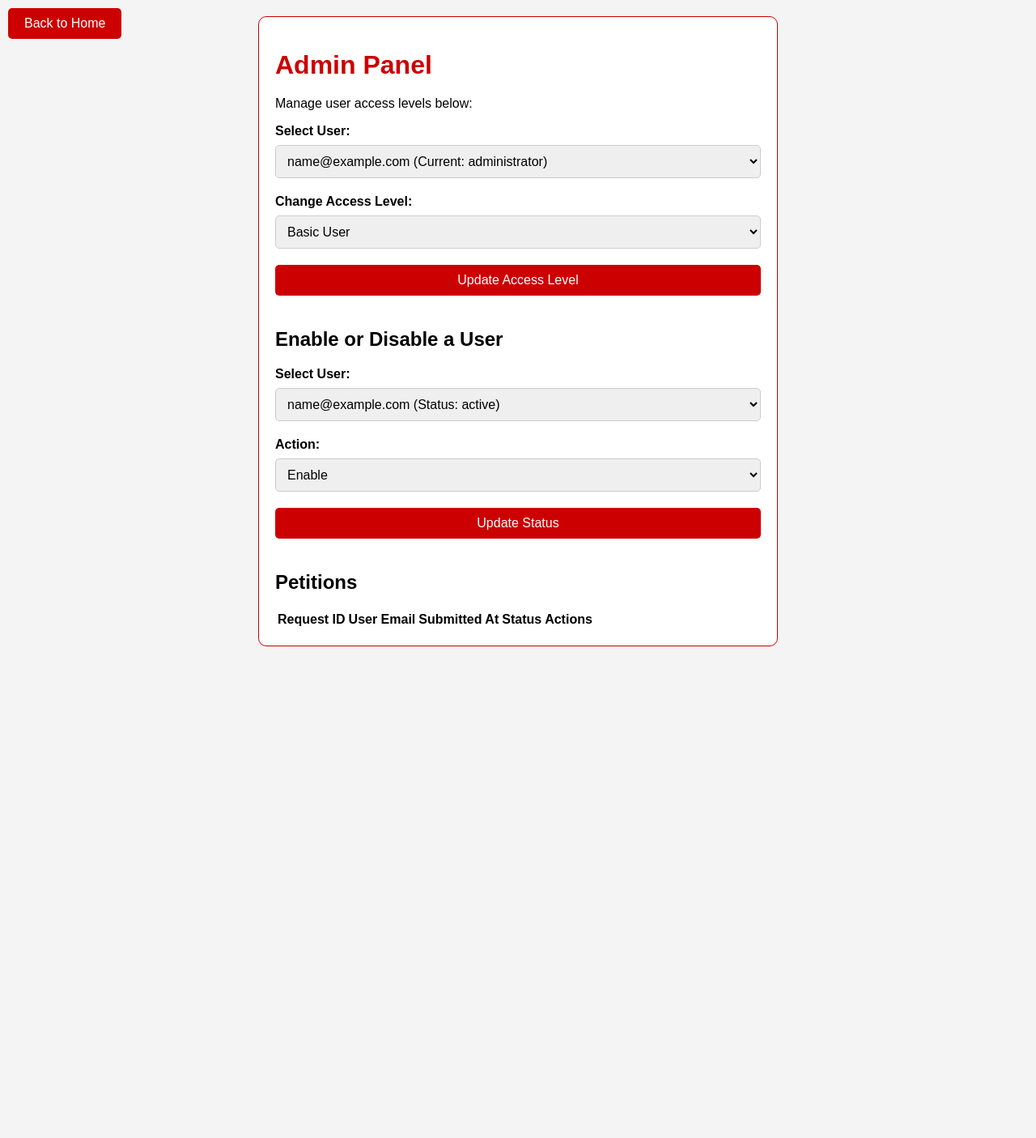
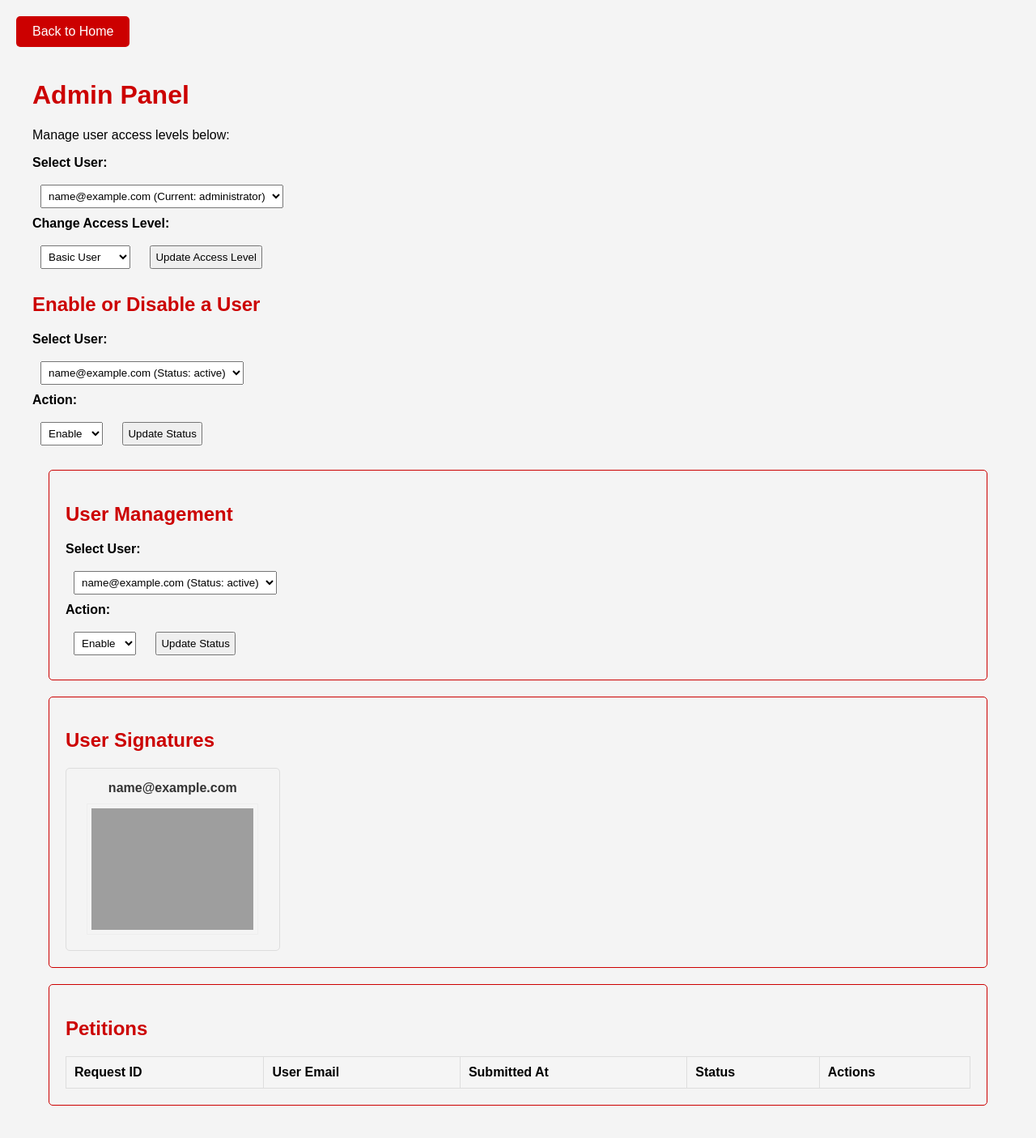
Before and after one commit to Itaho/Project-01-COSC4353, a Flask app: page /adminpanel.html in a window 1280 px wide. Shown: the whole page at 81% size. Before the commit the page ends 798 px from the top, so only its background shows below. Run offline with Flask 3, Linux system fonts and the light colour scheme; tables that the repository leaves empty hold one stand-in row (values such as "Sample post"); data that the repository does not hold is empty; grey boxes are pictures that could not be loaded.

Commit message:
Add signature display in admin panel

```diff
--- a/app.py
+++ b/app.py
@@ -135,18 +135,22 @@ def admin_panel():
     try:
         conn = get_db_connection()
         cursor = conn.cursor(dictionary=True)
-        # Query joins users and roles tables to get current access levels
+        # Query joins users and roles tables to get current access levels and signature paths
         cursor.execute("""
-            SELECT u.email AS username,
-                   CASE
-                       WHEN r.role_name = 'admin' THEN 'administrator'
-                       ELSE 'basic'
-                   END AS access_level,
-                   u.status
+            SELECT
+                u.email AS username,
+                CASE
+                    WHEN r.role_name = 'admin' THEN 'administrator'
+                    ELSE 'basic'
+                END AS access_level,
+                u.status,
+                u.signature_path
             FROM users u
             JOIN roles r ON u.role_id = r.role_id
+            ORDER BY u.email
         """)
         users = cursor.fetchall()
+
         # loads petitions
         cursor.execute("""
             SELECT
--- a/templates/adminpanel.html
+++ b/templates/adminpanel.html
@@ -12,16 +12,11 @@
       padding: 20px;
     }
     .container {
-      max-width: 600px;
-      margin: auto;
-      background: #fff;
-      padding: 20px;
-      border: 1px solid #c00;
-      border-radius: 10px;
+      max-width: 1200px;
+      margin: 0 auto;
     }
-    h1 {
-      color: #c00;
-      margin-bottom: 20px;
+    h1, h2 {
+      color: #cc0000;
     }
     label {
       display: block;
@@ -29,21 +24,36 @@
       font-weight: bold;
     }
     select, button {
+      margin: 10px;
+      padding: 5px;
+    }
+    table {
       width: 100%;
+      border-collapse: collapse;
+      margin-top: 20px;
+    }
+    th, td {
       padding: 10px;
+      border: 1px solid #ddd;
+      text-align: left;
+    }
+    th {
+      background-color: #f5f5f5;
+    }
+    .back-button {
+      display: inline-block;
+      padding: 10px 20px;
+      background-color: #cc0000;
+      color: white;
+      text-decoration: none;
+      border-radius: 5px;
       margin-bottom: 20px;
-      border: 1px solid #ccc;
+    }
+    .user-management, .petitions, .signatures {
+      margin: 20px;
+      padding: 20px;
+      border: 1px solid #cc0000;
       border-radius: 5px;
-      font-size: 1em;
-    }
-    button {
-      background-color: #c00;
-      color: #fff;
-      border: none;
-      cursor: pointer;
-    }
-    button:hover {
-      opacity: 0.9;
     }
     .nav-button {
       position: fixed;
@@ -61,10 +71,37 @@
       opacity: 0.9;
     }
 
+    .signature-grid {
+      display: grid;
+      grid-template-columns: repeat(auto-fill, minmax(250px, 1fr));
+      gap: 20px;
+      margin-top: 20px;
+    }
+
+    .signature-card {
+      border: 1px solid #ddd;
+      padding: 15px;
+      border-radius: 5px;
+      text-align: center;
+    }
+
+    .signature-card h3 {
+      margin: 0 0 10px 0;
+      font-size: 16px;
+      color: #333;
+    }
+
+    .signature-image {
+      max-width: 100%;
+      max-height: 150px;
+      object-fit: contain;
+      border: 1px solid #eee;
+      padding: 5px;
+    }
   </style>
 </head>
 <body>
-  <a href="{{ url_for('home') }}" class="nav-button">Back to Home</a>
+  <a href="/" class="back-button">Back to Home</a>
   <div class="container">
     <h1>Admin Panel</h1>
     <p>Manage user access levels below:</p>
@@ -108,6 +145,41 @@
       <button type="submit">Update Status</button>
     </form>
 
+    <div class="user-management">
+      <h2>User Management</h2>
+      <form action="/toggle-status" method="POST">
+        <label for="email">Select User:</label>
+        <select name="email" id="email">
+          {% for user in users %}
+            <option value="{{ user.username }}">{{ user.username }} (Status: {{ user.status }})</option>
+          {% endfor %}
+        </select>
+
+        <label for="action">Action:</label>
+        <select name="action" id="action">
+          <option value="enable">Enable</option>
+          <option value="disable">Disable</option>
+        </select>
+
+        <button type="submit">Update Status</button>
+      </form>
+    </div>
+
+    <div class="signatures">
+      <h2>User Signatures</h2>
+      <div class="signature-grid">
+        {% for user in users %}
+          <div class="signature-card">
+            <h3>{{ user.username }}</h3>
+            {% if user.signature_path %}
+              <img src="{{ url_for('static', filename=user.signature_path) }}" alt="User signature" class="signature-image">
+            {% else %}
+              <p>No signature uploaded</p>
+            {% endif %}
+          </div>
+        {% endfor %}
+      </div>
+    </div>
 
     <div class="petitions">
         <h2>Petitions</h2>
```
